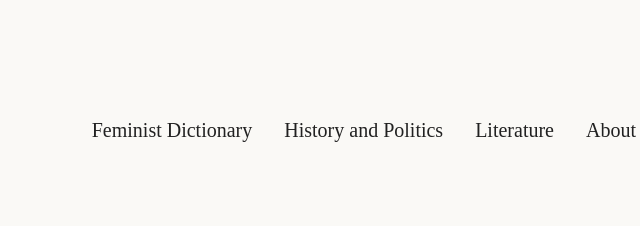
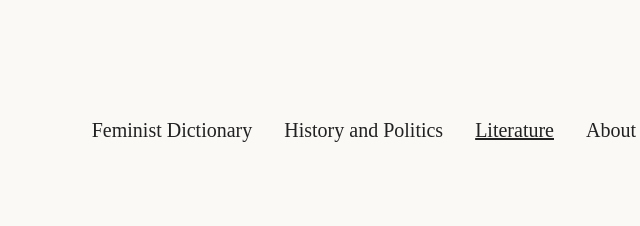
Before and after one commit to teenaliumich/trash, a plain HTML site: page literature.html in a window 1280 px wide. Shown: the top 226 px of the page, 548-1188 px from the left. Drawn offline with Linux system fonts and the light colour scheme.

Commit message:
Update literature.html

```diff
--- a/literature.html
+++ b/literature.html
@@ -21,7 +21,7 @@
     <nav>
         <ul>
           <li><a href="index.html">About</a></li>
-          <li><a href="literature.html">Literature</a></li>
+          <li><a class = "active" href="literature.html">Literature</a></li>
           <li><a href="history.html">History and Politics</a></li>
           <li><a href="femdict.html">Feminist Dictionary</a></li>
         </ul>
```
